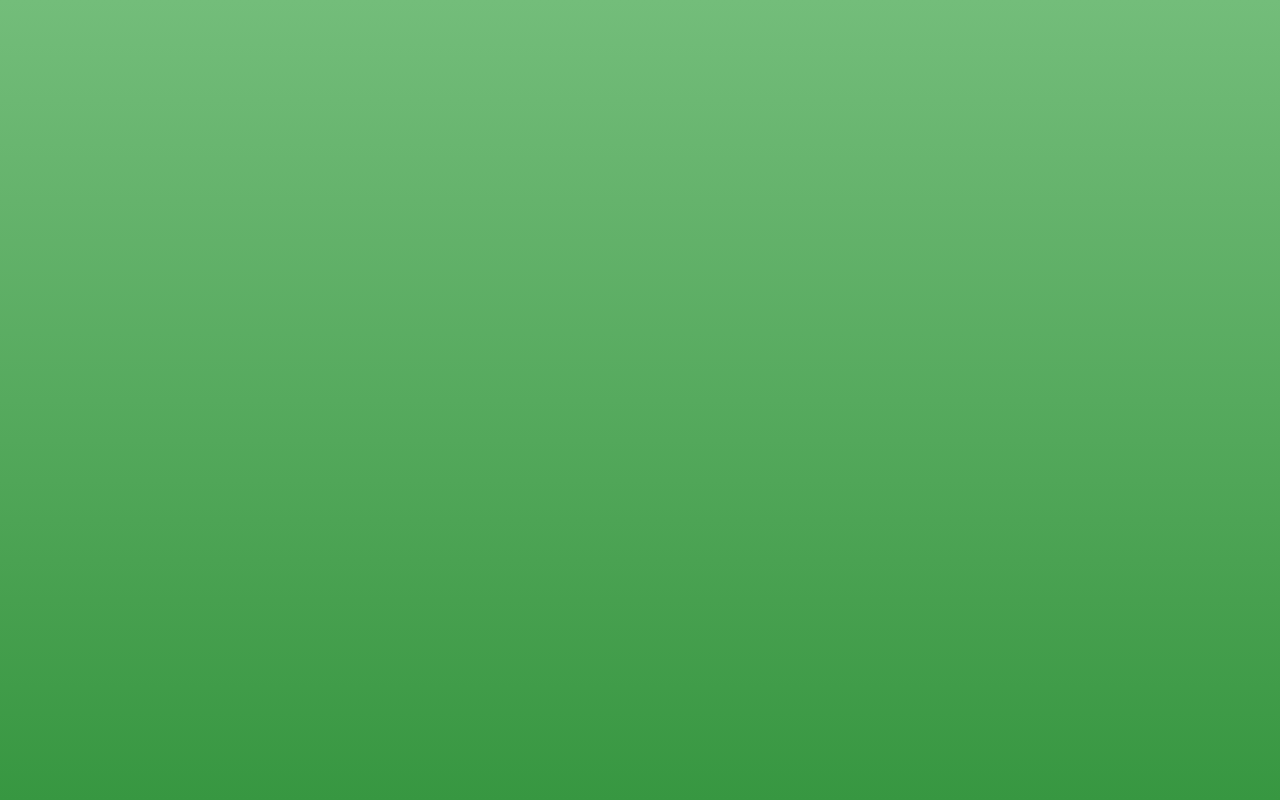
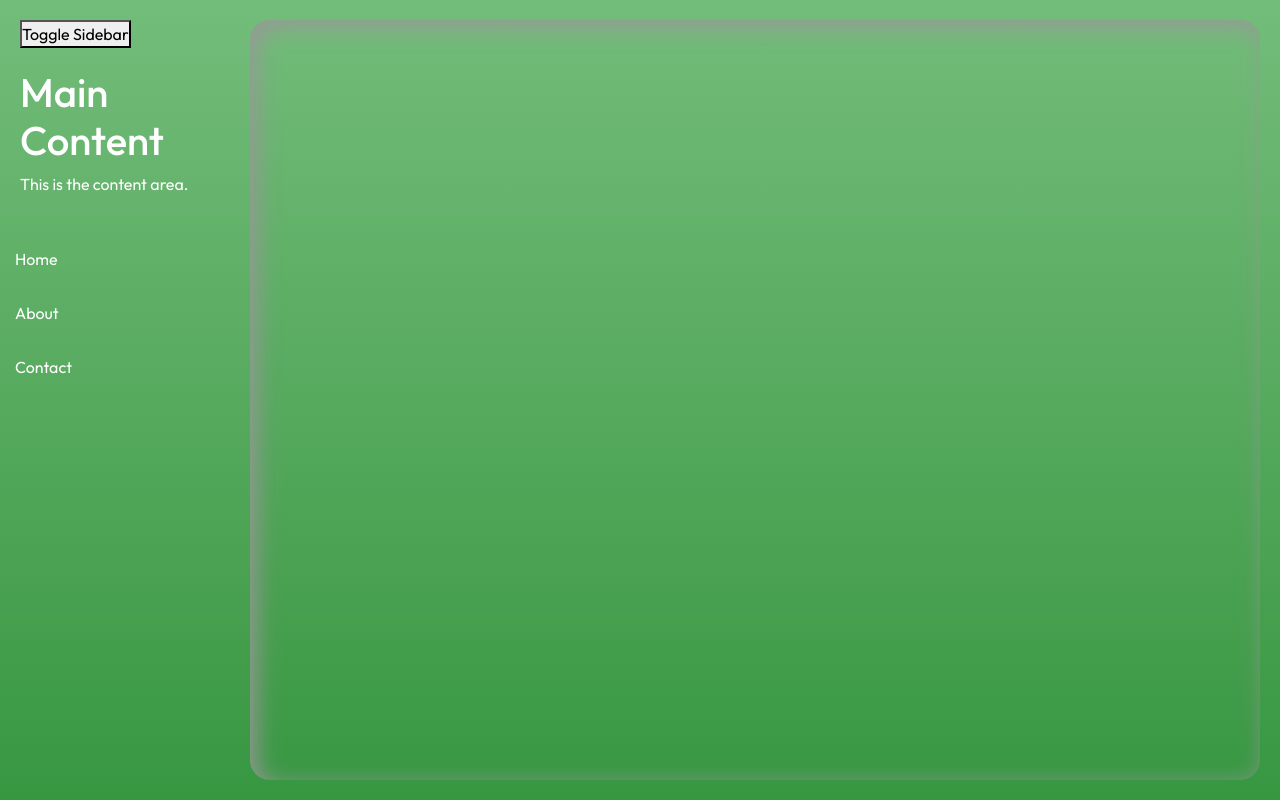
Before and after one commit to FilipeGabriel/Track-Grana-Front, an Angular app: page /home in a window 1280 px wide. Before the commit this address led to /. Built offline with nearby package versions, Linux system fonts and the light colour scheme.

Commit message:
Changing the component layout name to home

```diff
--- a/src/app/app.routes.ts
+++ b/src/app/app.routes.ts
@@ -1,10 +1,12 @@
 import { Routes } from '@angular/router';
 import { LoginComponent } from './pages/login/login.component';
 import { RegisterComponent } from './pages/register/register.component';
-import { LayoutComponent } from './pages/layout/layout.component';
+import { HomeComponent } from './pages/home/home.component';
 
 export const routes: Routes = [
     { path: 'login', component: LoginComponent },
     { path: 'register', component: RegisterComponent },
-    { path: 'layout', component: LayoutComponent }
+    { path: 'home', component: HomeComponent, children: [
+
+    ] }
 ];
--- a/src/app/pages/layout/layout.component.css
+++ b/src/app/pages/home/home.component.css
@@ -1,11 +1,11 @@
-.layout__container {
+.home__container {
     font-family: outfit;
     display: flex;
     width: 100vw;
     height: 100vh;
 }
 
-.layout__content {
+.home__content {
     display: flex;
     align-items: center;
     width: 100%;
--- a/src/app/pages/layout/layout.component.html
+++ b/src/app/pages/home/home.component.html
@@ -1,6 +1,6 @@
-<div class="layout__container">
+<div class="home__container">
     <app-sidebar></app-sidebar>
-    <div class="layout__content">
+    <div class="home__content">
         <div class="div__router-outlet">
             <router-outlet></router-outlet>
         </div>
```
Also changed, not shown: src/app/pages/home/home.component.ts (added, +14 -0 lines), src/app/pages/layout/layout.component.ts (deleted, +0 -14 lines), 1 other file (tests, documents, lock files or other folders).
